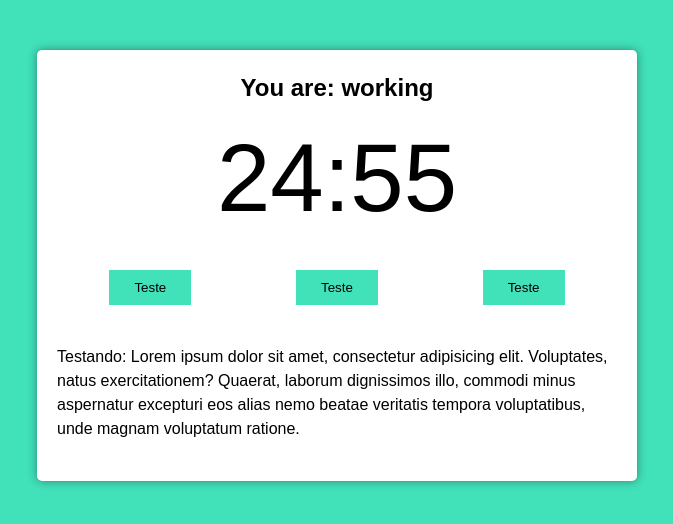
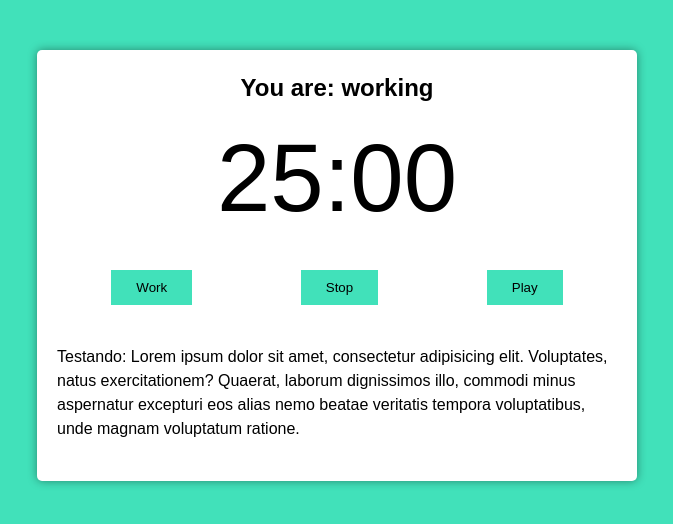
Before and after one commit to kauanhindlmayer/react-pomodoro-timer, a React (Create React App) app: page / in a window 1280 px wide. Shown: the top 524 px of the page, without its empty margins (303-976 px from the left). Built offline with nearby package versions, Linux system fonts and the light colour scheme.

Commit message:
working button

```diff
--- a/src/components/pomodoro_timer.tsx
+++ b/src/components/pomodoro_timer.tsx
@@ -1,4 +1,5 @@
-import React from 'react';
+import { time } from 'console';
+import React, { useEffect } from 'react';
 import { useInterval } from '../hooks/user_interval';
 import { secondsToTime } from '../utils/seconds_to_time';
 import { Button } from './button';
@@ -13,10 +14,24 @@
 
 export function PomodoroTimer(props: Props): JSX.Element {
   const [mainTime, setMainTime] = React.useState(props.pomodoroTime);
+  const [timeCounting, setTimeCounting] = React.useState(false);
+  const [working, setWorking] = React.useState(false);
 
-  useInterval(() => {
-    setMainTime(mainTime - 1);
-  }, 1000);
+  useEffect(() => {
+    if (working) document.body.classList.add('working');
+  }, [working]);
+
+  useInterval(
+    () => {
+      setMainTime(mainTime - 1);
+    },
+    timeCounting ? 1000 : null,
+  );
+
+  const configureWork = () => {
+    setTimeCounting(true);
+    setWorking(true);
+  };
 
   return (
     <div className="pomodoro">
@@ -24,9 +39,12 @@
       <Timer mainTime={mainTime} />
 
       <div className="controls">
-        <Button text="Teste" onClick={() => console.log(1)}></Button>
-        <Button text="Teste" onClick={() => console.log(1)}></Button>
-        <Button text="Teste" onClick={() => console.log(1)}></Button>
+        <Button text="Work" onClick={() => configureWork()}></Button>
+        <Button text="Stop" onClick={() => console.log(1)}></Button>
+        <Button
+          text={timeCounting ? 'Pause' : 'Play'}
+          onClick={() => setTimeCounting(!timeCounting)}
+        ></Button>
       </div>
 
       <div className="details">
```
